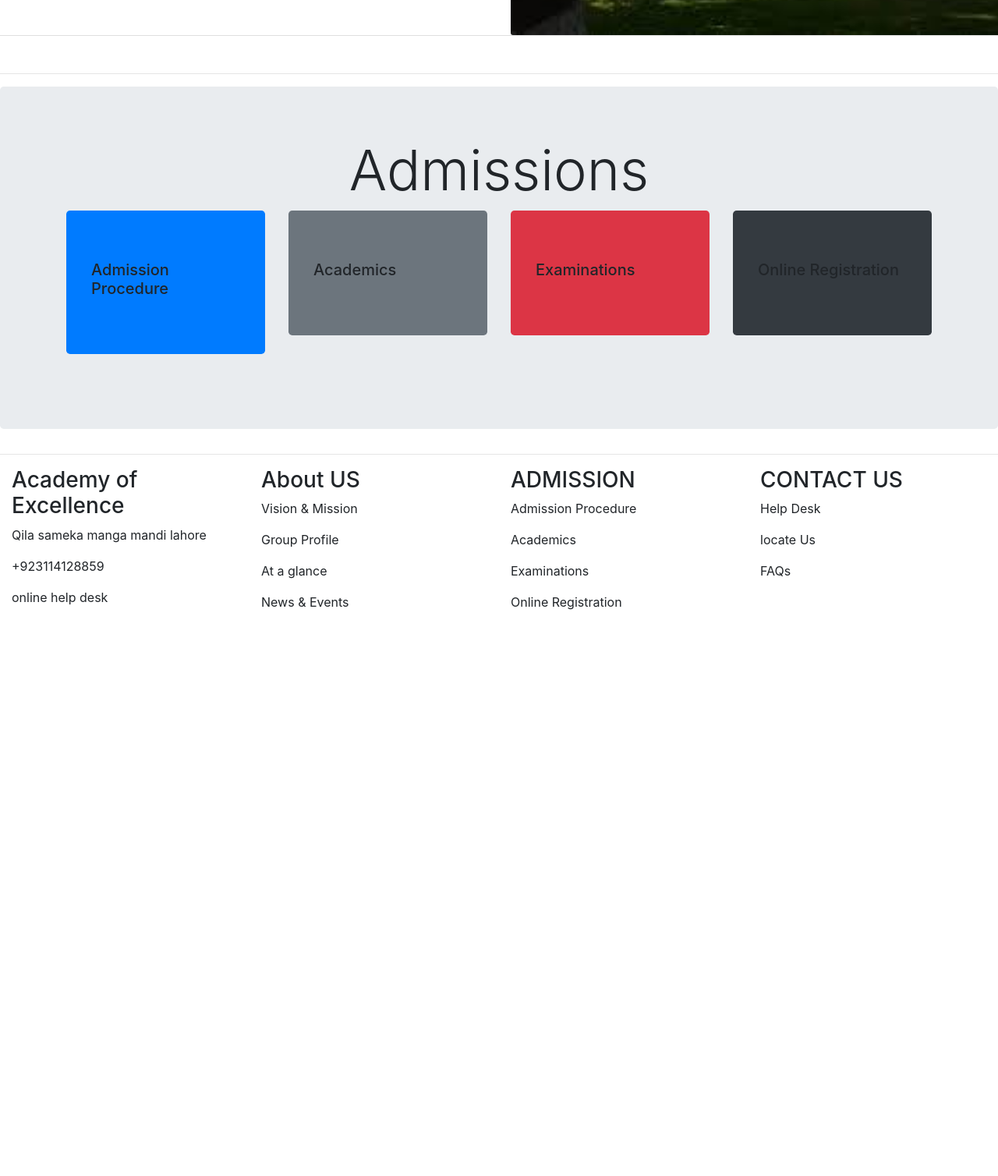
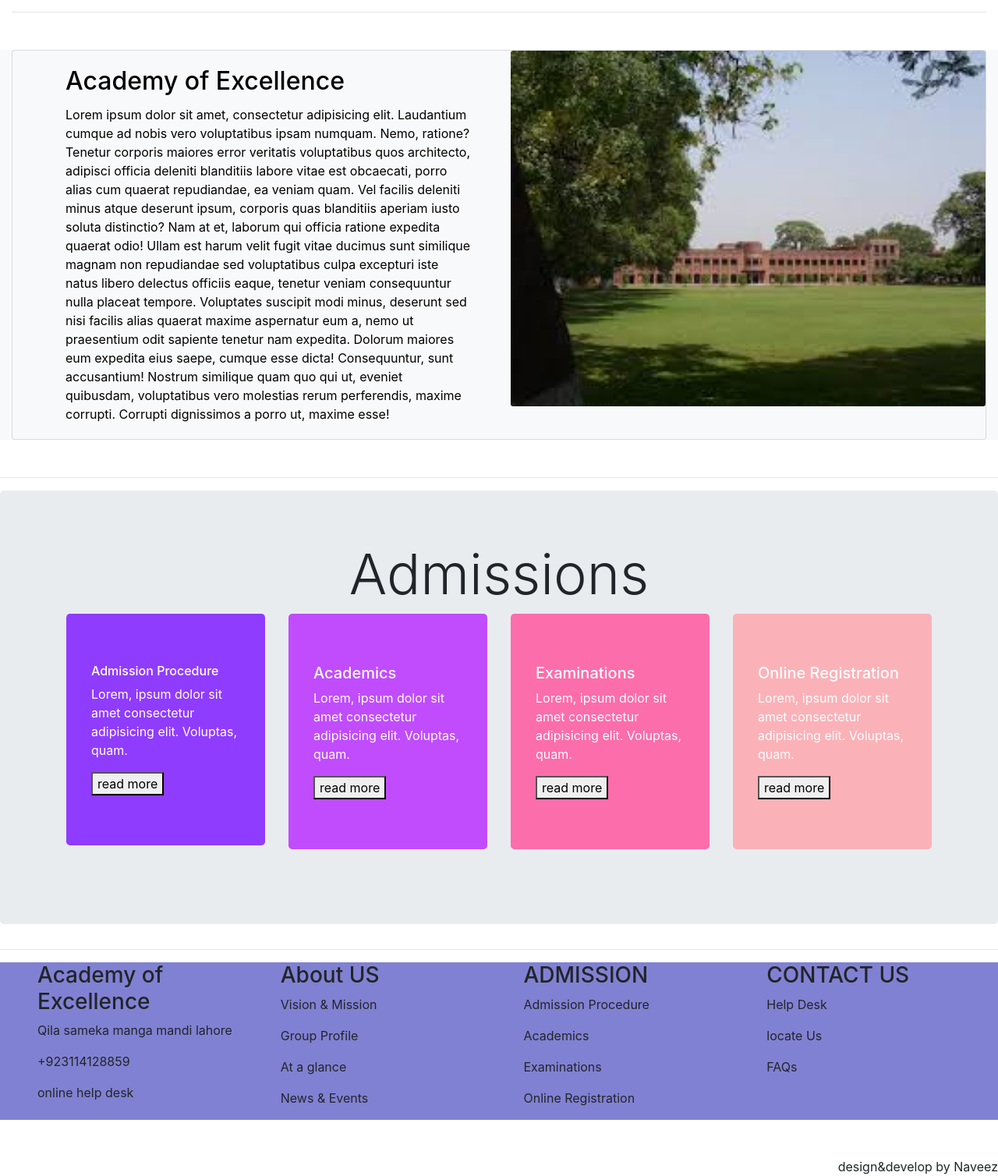
Before and after one commit to Naveez67/web_project, a PHP site: page / in a window 1280 px wide. Shown: the part 1123-2631 px from the top of the page at 78% size. Before the commit the page ends 1905 px from the top, so only its background shows below. Run offline with PHP 8.4, Linux system fonts and the light colour scheme.

Commit message:
second update

```diff
--- a/index.html
+++ b/index.html
@@ -11,14 +11,17 @@
     <title>projetc</title>
 </head>
 <body>
-    <header class=".container-fluid">
-        <nav class="navbar navbar-expand-md navbar-dark fixed-top bg-dark ">
-            <a class="navbar-brand" href="#"><strong>Academy of Excllence</strong></a>
+    <header class="container-fluid" style="background-color: #3239a3;">
+        <nav class="navbar navbar-expand-md navbar-dark  " style="background-color: #5E2BFF;">
+            <a class="navbar-brand " href="#">
+                <h1 style="margin-bottom: 0rem; font-family: Cooper Black;">Academy of Excellence</h1>
+                <p style="padding-left: 8rem; margin-top: 0rem;">join us <strong>&</strong> feel the difference</p>
+            </a>
             <button class="navbar-toggler" type="button" data-toggle="collapse" data-target="#navbarCollapse" aria-controls="navbarCollapse" aria-expanded="false" aria-label="Toggle navigation">
               <span class="navbar-toggler-icon"></span>
             </button>
             <div class="collapse navbar-collapse" id="navbarCollapse">
-              <ul class="navbar-nav mr-auto ">
+              <ul class="navbar-nav ml-auto mt-5 ">
                 <li class="nav-item active">
                   <a class="nav-link " href="#">Home <span class="sr-only">(current)</span></a>
                 </li>
@@ -37,59 +40,27 @@
                     </div>
                   </li>
               </ul>
-              <form class="form-inline mt-2 mt-md-0">
-                  <img src="whatsapp.png" alt="whatsapp" width="40" height="40"><strong style="color: white;"  class="mr-sm-2">+923114128859</strong>
-                  <img src="email.png" alt="email" width="40" height="40" style="background: white;"><strong style="color: white;"  class="my-2 my-sm-0 ">naveezahmad67@gmail.com</strong>
-
-              </form>
             </div>
           </nav>
     </header>
-    <div class="container-fluid">
-        <div class="row">
+    <div class="container-fluid" style="background-color: #25266e;" >
         <nav>
-               <ol class="breadcrumb">
+            <ol class="breadcrumb mr-auto">
                 <li class="breadcrumb-item active">Home</li>
 
             </ol>
         </nav>
      </div>
-        <div class="row py-3">
-            <div class="col">
-                <div id="mycarousal" class="carousel slide" data-ride="carousel">
-                    <ol class="carousel-indicators">
-                        <li data-target="#mycarousal" data-slide-to="0" class="active"></li>
-                        <li data-target="#mycarousal" data-slide-to="1"></li>
-                        <li data-target="#mycarousal" data-slide-to="2"></li>
-                    </ol>
-                    <div class="carousel-inner">
-                        <div class="carousel-item active">
-                            <img src="b2.jpg" alt="" class="d-block w-100">
-                        </div>
-                        <div class="carousel-item ">
-                            <img src="sc.jpg" alt="" class="d-block w-100">
-                        </div>
-                        <div class="carousel-item ">
-                            <img src="event2.jpg" alt="" class="d-block w-100">
-                        </div>
-                    </div>
-                    <a href="#mycarousal" class="carousel-control-prev" data-slide="prev" >
-                        <span class=".carousel-control-prev-icon"></span>
-                    </a>
-                    <a href="#mycarousal" class="carousel-control-next" data-slide="next" >
-                        <span class=".carousel-control-next-icon"></span>
-                    </a>
+    <div class="container-fluid" >
+        <img src="img.jpg" alt="" class="d-block w-100 h-100" >
+        <hr>
     </div>
 
-            </div>
-        </div>
-
-        </div>
-        <div class="row academy">
-            <div class="card">
+    <div class=" container-fluid academy bg-light">
+            <div class="card bg-light">
                 <div class="row">
                     <div class="col-lg">
-                        <div class=".card-body" style="width: 100%;">
+                        <div class="card-body" style="width: 100%;">
                             <h2 class="card-title d-block pl-5">Academy of Excellence</h2>
                              <p class="card-text d-block pl-5">Lorem ipsum dolor sit amet, consectetur adipisicing elit.
                                  Laudantium cumque ad nobis vero voluptatibus ipsam numquam. Nemo, ratione?
@@ -118,35 +89,59 @@
 
           </div>
           <hr>
-          <div class="jumbotron " >
+          <div class="jumbotron  "  >
             <div class="container">
-              <h1 class="display-3  text-center">Admissions</h1>
+              <h1 class="display-3  text-center ">Admissions</h1>
               <div class="row">
                   <div class="col-lg">
-                      <div class="jumbotron bg-primary">
-                          <h5>Admission Procedure</h5>
+                      <div class="jumbotron text-white" style="background-color: #8F3CFE;">
+                          <h6>Admission Procedure</h6>
+                          <p>
+                            Lorem, ipsum dolor sit amet consectetur adipisicing elit.
+                            Voluptas, quam.
+
+                        </p>
+                        <button>read more</button>
                       </div>
                   </div>
                   <div class="col-lg">
-                    <div class="jumbotron bg-secondary">
+                    <div class="jumbotron  text-white" style="background-color: #C04CFD;">
                         <h5>Academics</h5>
+                        <p>
+                            Lorem, ipsum dolor sit amet consectetur adipisicing elit.
+                            Voluptas, quam.
+
+                        </p>
+                        <button>read more</button>
                     </div>
                 </div>
                 <div class="col-lg">
-                    <div class="jumbotron bg-danger">
+                    <div class="jumbotron text-white" style="background-color: #FC6DAB;">
                         <h5>Examinations</h5>
+                        <p>
+                            Lorem, ipsum dolor sit amet consectetur adipisicing elit.
+                            Voluptas, quam.
+
+                        </p>
+                        <button>read more</button>
                     </div>
                 </div>
                 <div class="col-lg">
-                    <div class="jumbotron bg-dark">
+                    <div class="jumbotron  text-white " style="background-color: #FAB2B8;">
                         <h5>Online Registration</h5>
+                        <p>
+                            Lorem, ipsum dolor sit amet consectetur adipisicing elit.
+                            Voluptas, quam.
+
+                        </p>
+                        <button>read more</button>
                     </div>
                 </div>
               </div>
             </div>
     </div>
     <hr>
-    <footer class="container-fluid">
+    <footer class="container-fluid pl-5" style="background-color: rgb(129, 129, 211);">
         <div class="row">
             <div class="col-lg">
                 <h3>Academy of Excellence</h3>
@@ -179,6 +174,10 @@
         </div>
 
     </footer>
+        <div style="margin-top: 3rem;">
+            <p style="text-align: right;margin-bottom: 0rem;">design&develop by Naveez</p>
+        </div>
+
 
 
 
--- a/style.css
+++ b/style.css
@@ -1,5 +1,5 @@
 .nav-item:hover{
-    background-color: black;
+    background-color: rgb(94, 35, 161);
     color: white;
     font-size: large;
 }
```
Also changed, not shown: event.jpg, event2.jpg, 1 other file. Lines whose indentation alone changed are shown as unchanged.
